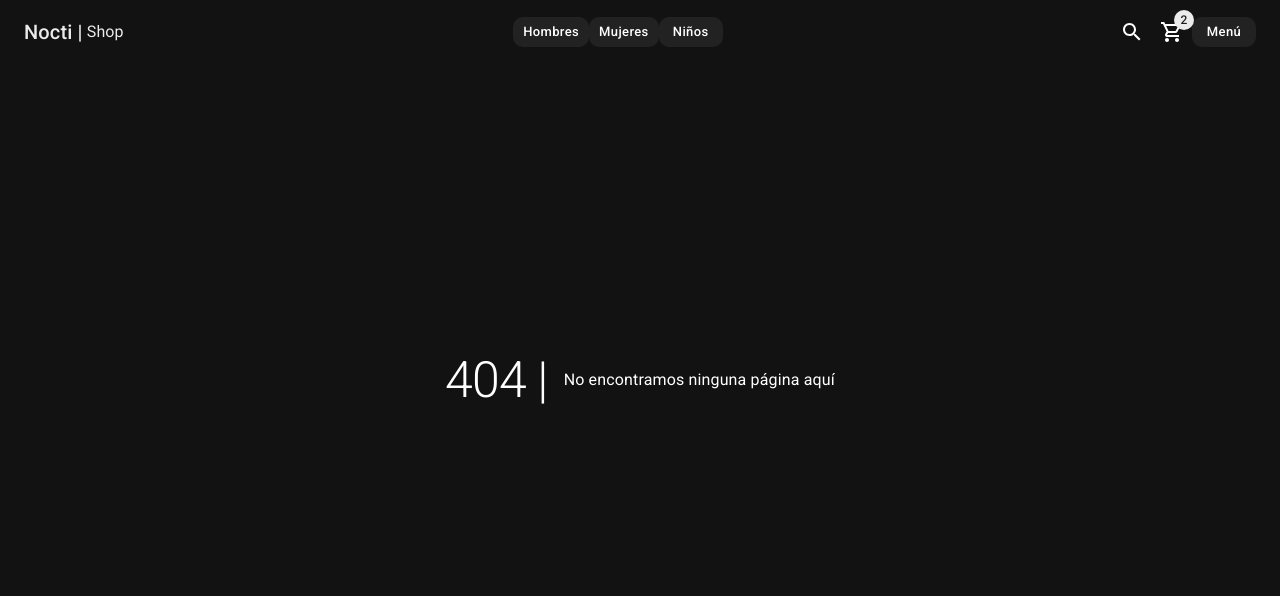
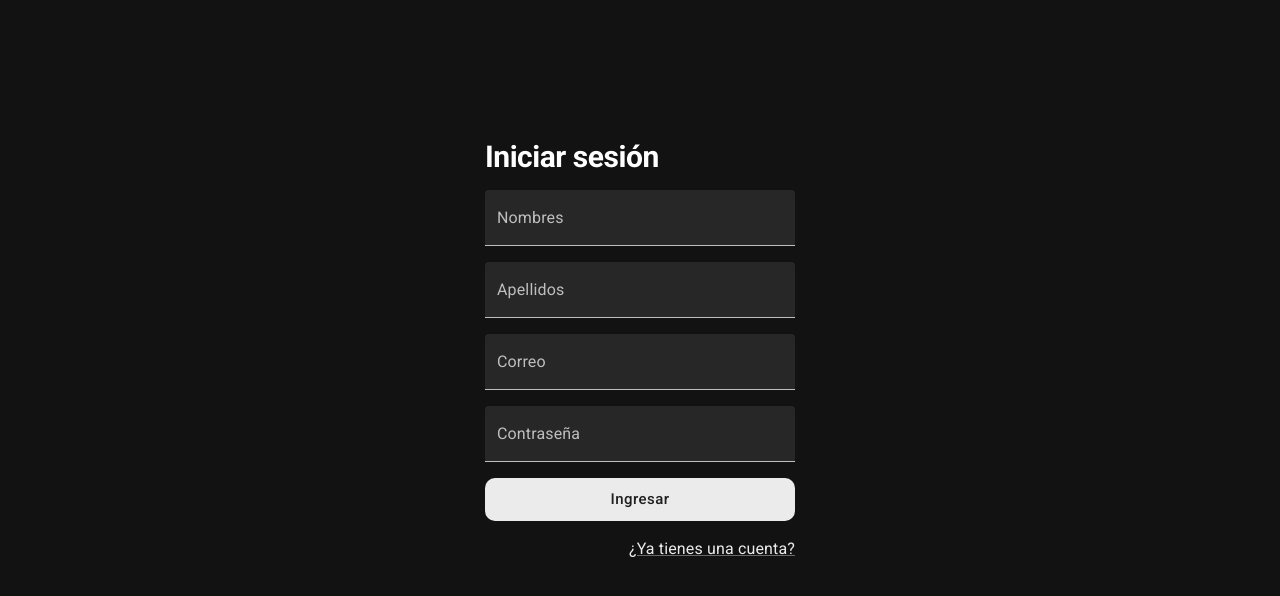
Before and after one commit to mrodriguezto/noctishop, a Next.js app: page /auth/register in a window 1280 px wide. Before the commit this address had no page. Shown: the top 596 px of the page. Built offline with nearby package versions, Linux system fonts and the light colour scheme.

Commit message:
feat(ui): auth pages - MAIN UI DONE

```diff
--- /dev/null
+++ b/pages/auth/register.tsx
@@ -0,0 +1,54 @@
+import type { NextPage } from 'next';
+import NextLink from 'next/link';
+import { Box, Button, Grid, Link, TextField, Typography } from '@mui/material';
+import { AuthLayout } from '@/layout';
+
+const RegisterPage: NextPage = () => {
+  return (
+    <AuthLayout title="Ingresar">
+      <Box sx={{ width: 350, padding: '10px 20px' }}>
+        <Grid container spacing={2}>
+          <Grid item xs={12}>
+            <Typography variant="h1" component="h1">
+              Iniciar sesión
+            </Typography>
+          </Grid>
+          <Grid item xs={12}>
+            <TextField label="Nombres" type="text" variant="filled" fullWidth />
+          </Grid>
+          <Grid item xs={12}>
+            <TextField label="Apellidos" type="text" variant="filled" fullWidth />
+          </Grid>
+          <Grid item xs={12}>
+            <TextField label="Correo" type="email" variant="filled" fullWidth />
+          </Grid>
+          <Grid item xs={12}>
+            <TextField
+              label="Contraseña"
+              type="password"
+              variant="filled"
+              fullWidth
+            />
+          </Grid>
+          <Grid item xs={12}>
+            <Button
+              color="secondary"
+              className="circular-btn"
+              size="large"
+              fullWidth
+            >
+              Ingresar
+            </Button>
+          </Grid>
+          <Grid item xs={12} display="flex" justifyContent="end">
+            <NextLink href="/auth/login" passHref>
+              <Link underline="always">¿Ya tienes una cuenta?</Link>
+            </NextLink>
+          </Grid>
+        </Grid>
+      </Box>
+    </AuthLayout>
+  );
+};
+
+export default RegisterPage;
--- /dev/null
+++ b/ui/layout/AuthLayout.tsx
@@ -0,0 +1,29 @@
+import { Box } from '@mui/material';
+import Head from 'next/head';
+
+type Props = {
+  title: string;
+  children: React.ReactNode;
+};
+
+const AuthLayout = ({ title, children }: Props) => {
+  return (
+    <>
+      <Head>
+        <title>{title}</title>
+      </Head>
+      <main>
+        <Box
+          display="flex"
+          justifyContent="center"
+          alignItems="center"
+          height="calc(100vh - 100px)"
+        >
+          {children}
+        </Box>
+      </main>
+    </>
+  );
+};
+
+export default AuthLayout;
--- a/ui/layout/index.ts
+++ b/ui/layout/index.ts
@@ -1,3 +1,4 @@
 export { default as ShopLayout } from './ShopLayout';
 export { default as Navbar } from './Navbar';
 export { default as SideMenu } from './SideMenu';
+export { default as AuthLayout } from './AuthLayout';
```
Also changed, not shown: pages/auth/login.tsx (added, +48 -0 lines).
